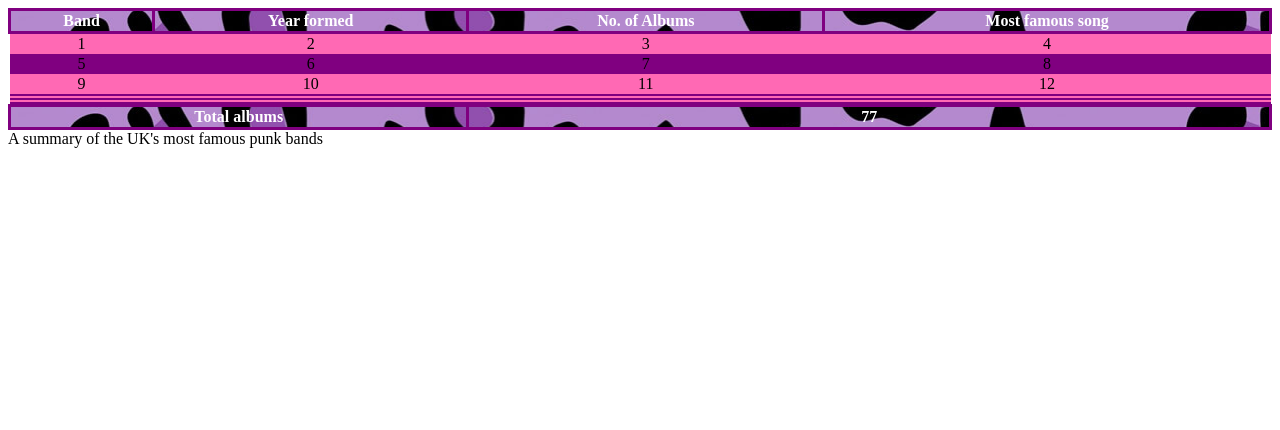
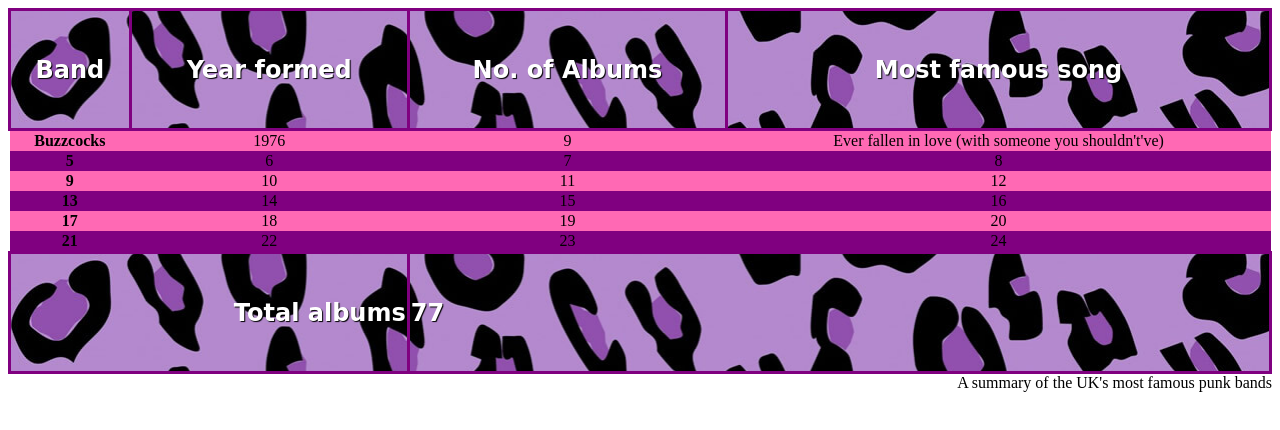
Before and after one commit to the-groot/OpenSourceWeb, a plain HTML site: page 5주차/task/task5.html in a window 1280 px wide. Drawn offline with Linux system fonts and the light colour scheme.

Commit message:
css 수정

```diff
--- a/5주차/task/task5.html
+++ b/5주차/task/task5.html
@@ -13,11 +13,15 @@
     }
     th{
       color:white;
-      border:3px solid purple
+      border:3px solid purple;
+      font-family:'Rock-Salt',cursive;
     }
 
     .oops{
       background:url(leopardskin.jpg);
+      height:120px;
+      font-size:24px;
+      text-shadow: 1px 1px 1px black;
     }
     tr:nth-child(even){
       background-color:hotpink;
@@ -31,13 +35,23 @@
     }
     caption{
       text-align:right;
-      caption-side:bottom;
+      caption-side:bottom
+    }
+    #total{
+      text-align:right;
+    }
+    #albums{
+      text-align:left;
+    }
+    .first{
+      font-weight:bold;
     }
 
     </style>
   </head>
   <body>
     <table>
+      <caption>A summary of the UK's most famous punk bands</caption>
       <tr class="oops">
       <th>Band</th>
       <th>Year formed</th>
@@ -45,66 +59,55 @@
       <th>Most famous song</th>
       </tr>
       <tr>
-        <td>1</td>
-        <td>2</td>
-        <td>3</td>
-        <td>4</td>
+        <td class="first">Buzzcocks</td>
+        <td>1976</td>
+        <td>9</td>
+        <td>Ever fallen in love (with someone you shouldn't've)</td>
       </tr>
 
       <tr>
-        <td>5</td>
+        <td class="first">5</td>
         <td>6</td>
         <td>7</td>
         <td>8</td>
       </tr>
 
       <tr>
-        <td>9</td>
+        <td class="first">9</td>
         <td>10</td>
         <td>11</td>
         <td>12</td>
       </tr>
 
       <tr>
-        <td></td>
-        <td></td>
-        <td></td>
-        <td></td>
+        <td class="first">13</td>
+        <td>14</td>
+        <td>15</td>
+        <td>16</td>
       </tr>
 
       <tr>
-        <td></td>
-        <td></td>
-        <td></td>
-        <td></td>
+        <td class="first">17</td>
+        <td>18</td>
+        <td>19</td>
+        <td>20</td>
       </tr>
 
-      <tr>
-        <td></td>
-        <td></td>
-        <td></td>
-        <td></td>
-      </tr>
+
+
 
       <tr>
-        <td></td>
-        <td></td>
-        <td></td>
-        <td></td>
-      </tr>
-
-      <tr>
-        <td></td>
-        <td></td>
-        <td></td>
-        <td></td>
+        <td class="first">21</td>
+        <td>22</td>
+        <td>23</td>
+        <td>24</td>
       </tr>
       <tr class="oops">
-      <th colspan="2">Total albums</th>
-      <th colspan="2">77</th>
+      <th colspan="2" id="total">Total albums</th>
+      <th colspan="2" id="albums">77</th>
       </tr>
     </table>
-    <caption>A summary of the UK's most famous punk bands</caption>
+
 
   </body>
 </html>
```
